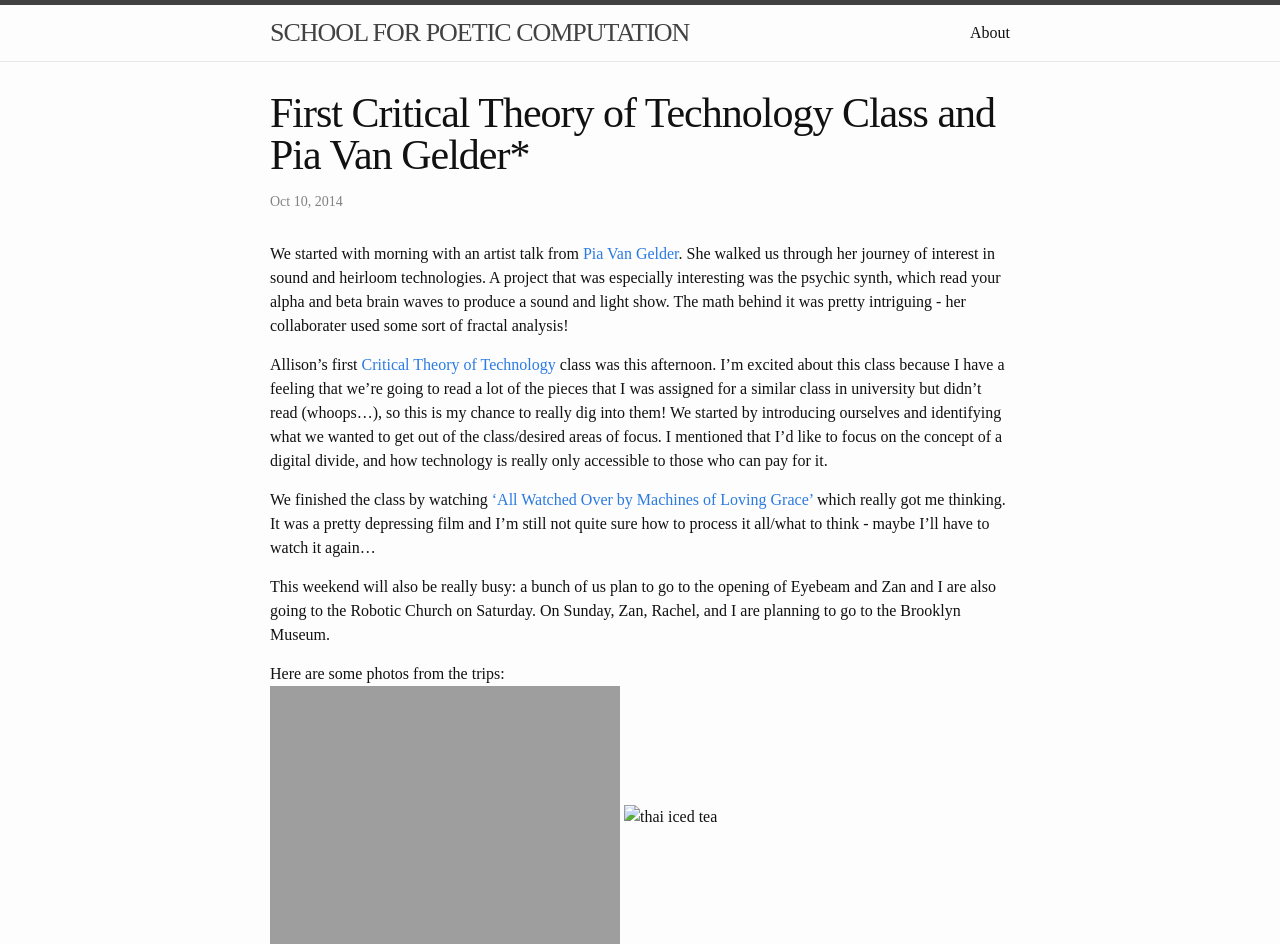
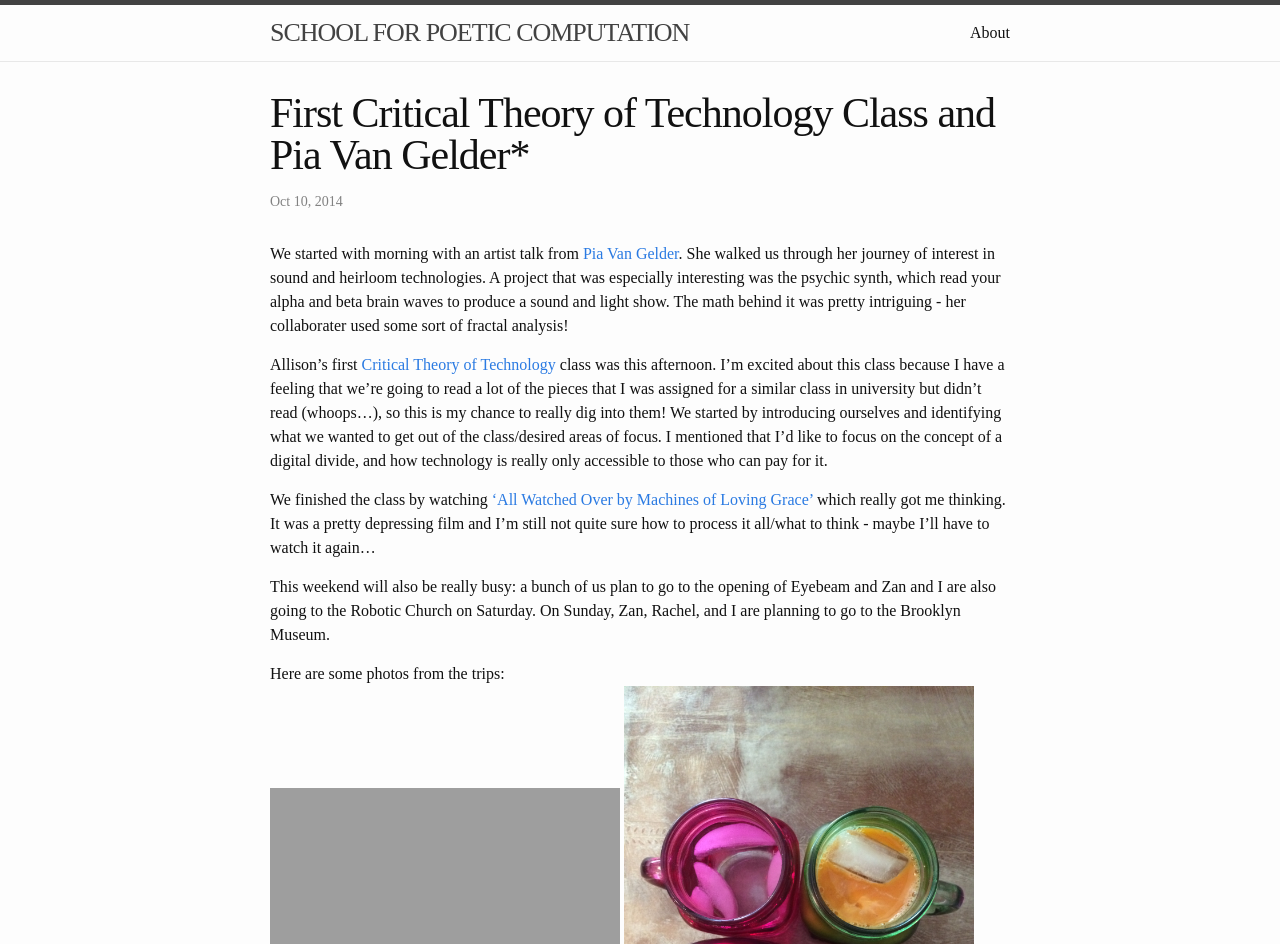
Before and after one commit to paigederaedt/blog, a Jekyll site: the page built from _posts/2014-10-10-FirstCriticalTheory.markdown, in a window 1280 px wide. Shown: the top 944 px of the page. Built offline with Jekyll 4.4.1, drawn with Linux system fonts in a browser that asks for light colours; grey boxes are pictures that could not be loaded.

Commit message:
fix rest of photos

```diff
--- a/_posts/2014-10-10-FirstCriticalTheory.markdown
+++ b/_posts/2014-10-10-FirstCriticalTheory.markdown
@@ -13,11 +13,11 @@
 This weekend will also be really busy: a bunch of us plan to go to the opening of Eyebeam and Zan and I are also going to the Robotic Church on Saturday. On Sunday, Zan, Rachel, and I are planning to go to the Brooklyn Museum.
 
 Here are some photos from the trips:
-<img src="http://paigederaedt.github.io/blog/assets/eyebeam.jpg" alt="kites" style="width:350px">
-<img src="../assets/lunch.jpg" alt="thai iced tea" style="width:350px">
+<img src="http://paigederaedt.github.io/blog/assets/eyebeam.jpg" alt="eyebeam" style="width:350px">
+<img src="http://paigederaedt.github.io/blog/assets/lunch.jpg" alt="thai iced tea" style="width:350px">
 
-<img src="../assets/brookmuseumkites.jpg" alt="kites" style="width:350px">
-<img src="../assets/brookmuseumswamp.jpg" alt="swamp" style="width:350px">
+<img src="http://paigederaedt.github.io/blog/assets/brookmuseumkites.jpg" alt="kites" style="width:350px">
+<img src="http://paigederaedt.github.io/blog/assets/brookmuseumswamp.jpg" alt="swamp" style="width:350px">
 
-<img src="../assets/brookmuseummap.jpg" alt="map" style="width:350px">
-<img src="../assets/brookmuseumsky.png" alt="sky" style="width:350px">
+<img src="http://paigederaedt.github.io/blog/assets/brookmuseummap.jpg" alt="map" style="width:350px">
+<img src="http://paigederaedt.github.io/blog/assets/brookmuseumsky.png" alt="sky" style="width:350px">
```
